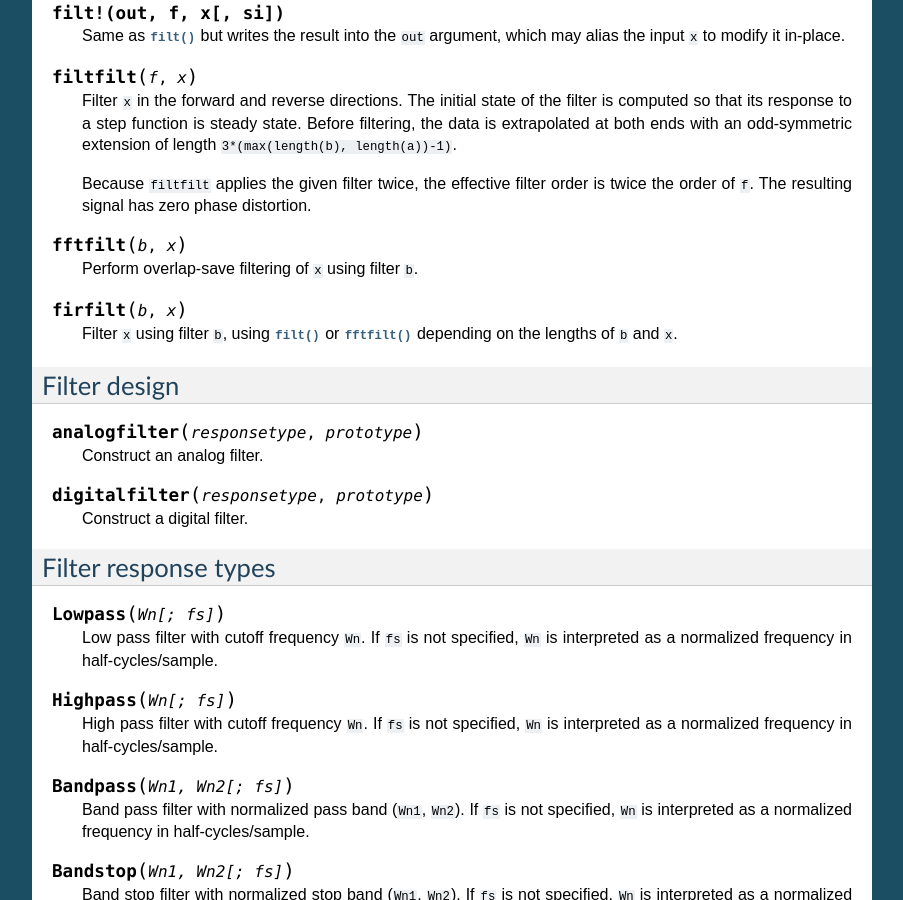
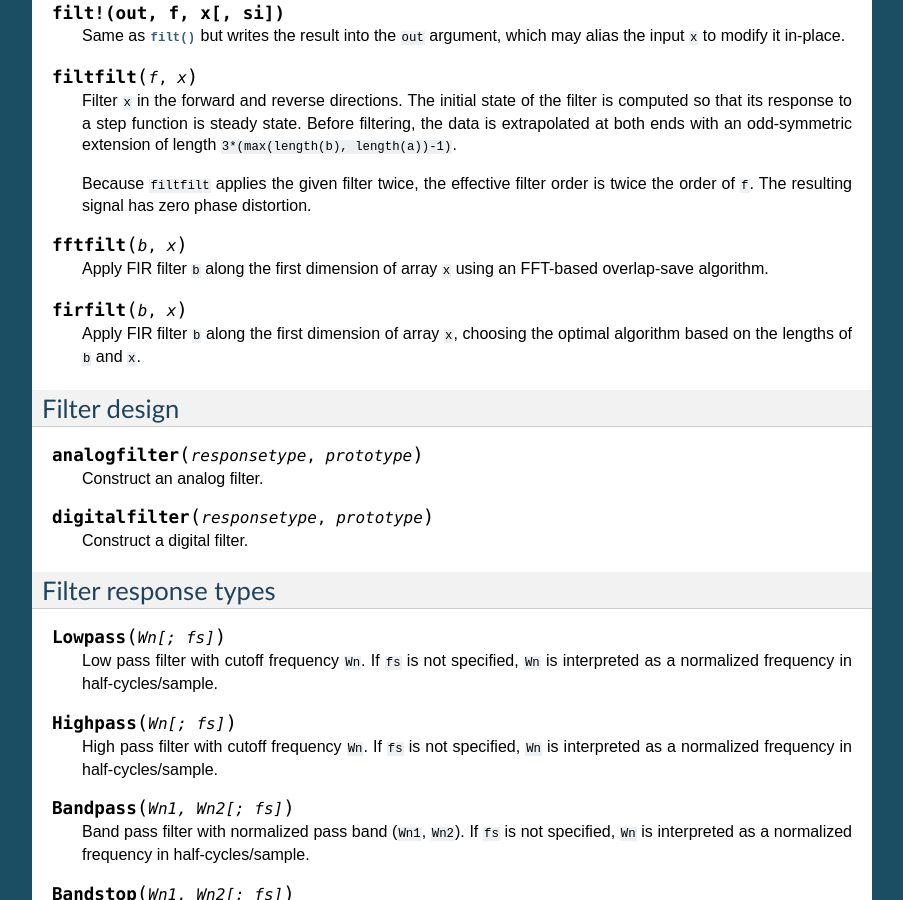
Before and after one commit to JuliaDSP/DSP.jl, a Sphinx documentation site: the page built from doc/filters.rst, in a window 1280 px wide and 900 px high, scrolled down 1102 px. Shown: the whole window, without its empty margins (198-1101 px from the left). Built offline with Sphinx 7.4.7, drawn with Linux system fonts in a browser that asks for light colours; formulas are drawn with MathJax 3.

Commit message:
Support fftfilt/firfilt along columns
Also reinstate fftfilt/firfilt tests, which it seems like I
accidentally removed in #64

```diff
--- a/doc/filters.rst
+++ b/doc/filters.rst
@@ -75,12 +75,14 @@ Filter application
 
 .. function:: fftfilt(b, x)
 
-    Perform overlap-save filtering of ``x`` using filter ``b``.
+    Apply FIR filter ``b`` along the first dimension of array ``x``
+    using an FFT-based overlap-save algorithm.
 
 .. function:: firfilt(b, x)
 
-    Filter ``x`` using filter ``b``, using :func:`filt` or
-    :func:`fftfilt` depending on the lengths of ``b`` and ``x``.
+    Apply FIR filter ``b`` along the first dimension of array ``x``,
+    choosing the optimal algorithm based on the lengths of ``b`` and
+    ``x``.
 
 Filter design
 -------------
```
Also changed, not shown: 2 other files.
